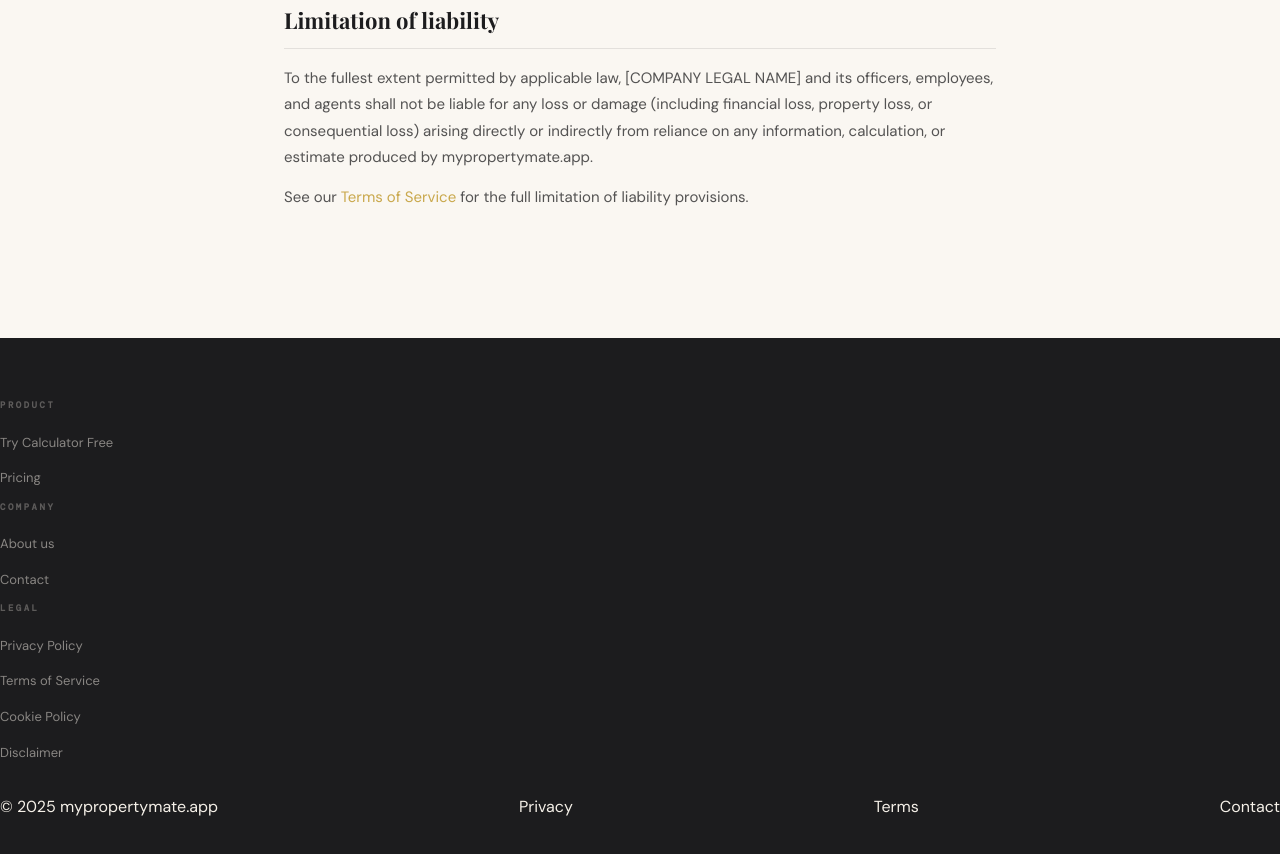
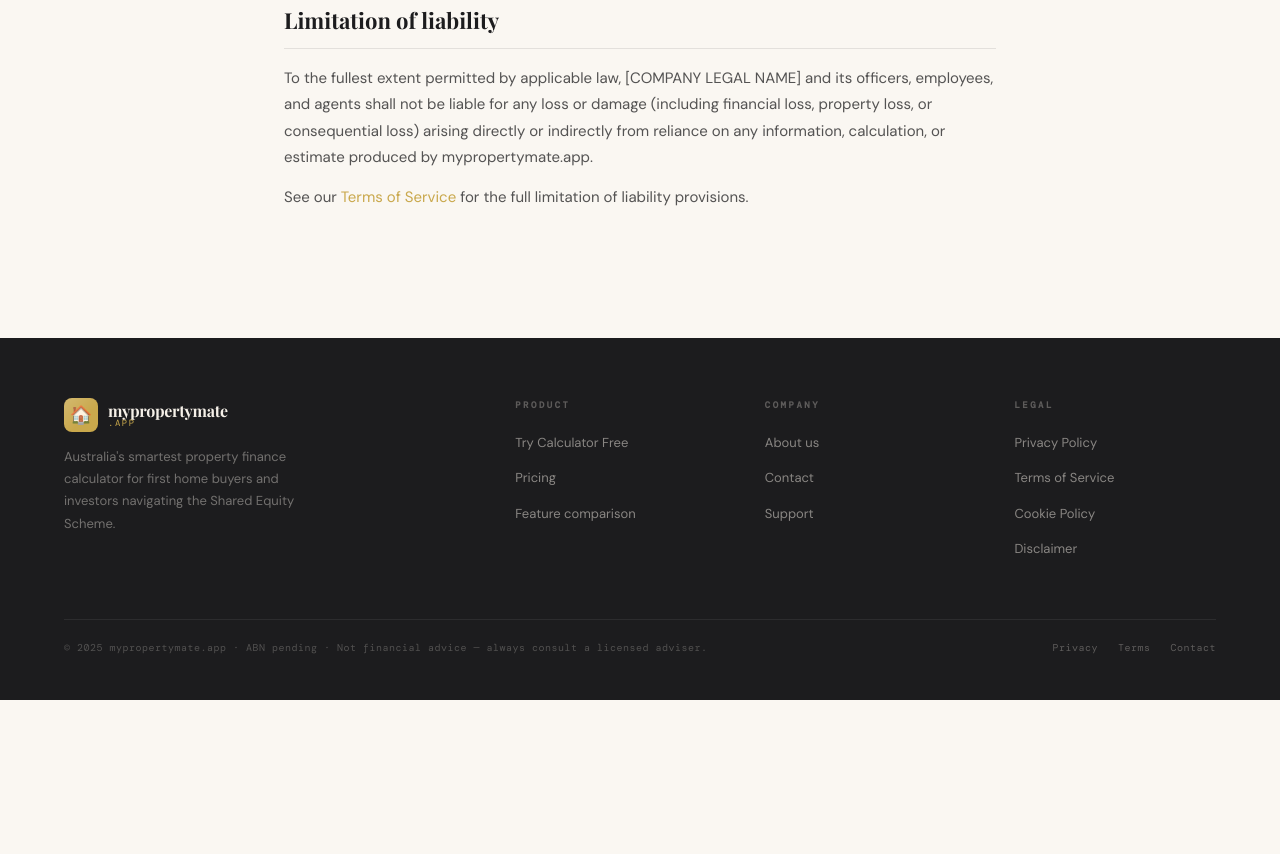
Before and after one commit to GoTraverse/PropertyCalculator, a plain HTML site: page disclaimer.html in a window 1280 px wide. Shown: the part 2041-2895 px from the top of the page. After the commit the page ends 2741 px from the top, so only its background shows below. Drawn offline with nearby package versions, Linux system fonts and the light colour scheme; a web font is replaced by a local one.

Commit message:
Update disclaimer.html

```diff
--- a/disclaimer.html
+++ b/disclaimer.html
@@ -31,8 +31,6 @@
   </div>
 </nav>
 <script src="auth-nav.js"></script>
-<div id="page-spinner"><div class="spinner-ring"></div></div>
-
 <section class="legal-hero">
   <div class="legal-tag">Legal</div>
   <h1 class="legal-title">Disclaimer</h1>
@@ -97,14 +95,54 @@
 </div>
 
 <footer class="site-footer">
-  <div class="footer-inner">
-    <div class="footer-col"><h4>Product</h4><ul><li><a href="login.html?tab=signup">Try Calculator Free</a></li><li><a href="pricing.html">Pricing</a></li></ul></div>
-    <div class="footer-col"><h4>Company</h4><ul><li><a href="about.html">About us</a></li><li><a href="contact.html">Contact</a></li></ul></div>
-    <div class="footer-col"><h4>Legal</h4><ul><li><a href="privacy.html">Privacy Policy</a></li><li><a href="terms.html">Terms of Service</a></li><li><a href="cookies.html">Cookie Policy</a></li><li><a href="disclaimer.html">Disclaimer</a></li></ul></div>
+  <div class="site-footer-inner">
+    <div class="site-footer-grid">
+      <div class="footer-brand">
+        <a href="index.html" class="site-logo" style="margin-bottom:14px;">
+          <div class="site-logo-mark">🏠</div>
+          <div class="site-logo-text">
+            <span class="site-logo-name">mypropertymate</span>
+            <span class="site-logo-tld">.app</span>
+          </div>
+        </a>
+        <p>Australia's smartest property finance calculator for first home buyers and investors navigating the Shared Equity Scheme.</p>
+      </div>
+      <div class="footer-col">
+        <h4>Product</h4>
+        <ul>
+          <li><a href="login.html?tab=signup">Try Calculator Free</a></li>
+          <li><a href="pricing.html">Pricing</a></li>
+          <li><a href="pricing.html#comparison">Feature comparison</a></li>
+        </ul>
+      </div>
+      <div class="footer-col">
+        <h4>Company</h4>
+        <ul>
+          <li><a href="about.html">About us</a></li>
+          <li><a href="contact.html">Contact</a></li>
+          <li><a href="contact.html#support">Support</a></li>
+        </ul>
+      </div>
+      <div class="footer-col">
+        <h4>Legal</h4>
+        <ul>
+          <li><a href="privacy.html">Privacy Policy</a></li>
+          <li><a href="terms.html">Terms of Service</a></li>
+          <li><a href="cookies.html">Cookie Policy</a></li>
+          <li><a href="disclaimer.html">Disclaimer</a></li>
+        </ul>
+      </div>
+    </div>
+    <div class="footer-bottom">
+      <p>© 2025 mypropertymate.app · ABN pending · Not financial advice — always consult a licensed adviser.</p>
+      <div class="footer-bottom-links">
+        <a href="privacy.html">Privacy</a>
+        <a href="terms.html">Terms</a>
+        <a href="contact.html">Contact</a>
+      </div>
+    </div>
   </div>
-  <div class="footer-bottom"><span>© 2025 mypropertymate.app</span><a href="privacy.html">Privacy</a><a href="terms.html">Terms</a><a href="contact.html">Contact</a></div>
 </footer>
-<style>#page-spinner{display:none;position:fixed;inset:0;z-index:99999;background:rgba(28,28,30,0.72);backdrop-filter:blur(4px);align-items:center;justify-content:center;}#page-spinner.show{display:flex;}.spinner-ring{width:40px;height:40px;border:3px solid rgba(201,168,76,0.2);border-top-color:#C9A84C;border-radius:50%;animation:spin 0.7s linear infinite;}@keyframes spin{to{transform:rotate(360deg)}}</style>
-<script>(function(){function showSpinner(){var s=document.getElementById('page-spinner');if(s)s.classList.add('show');}document.addEventListener('click',function(e){var a=e.target.closest('a[href]');if(!a)return;var href=a.getAttribute('href');if(!href||href.startsWith('#')||href.startsWith('mailto:')||href.startsWith('tel:'))return;if(a.target==='_blank')return;e.preventDefault();showSpinner();setTimeout(function(){location.href=href;},80);});window.goTo=function(url){showSpinner();setTimeout(function(){location.href=url;},80);};})();</script>
+
 </body>
 </html>
```
